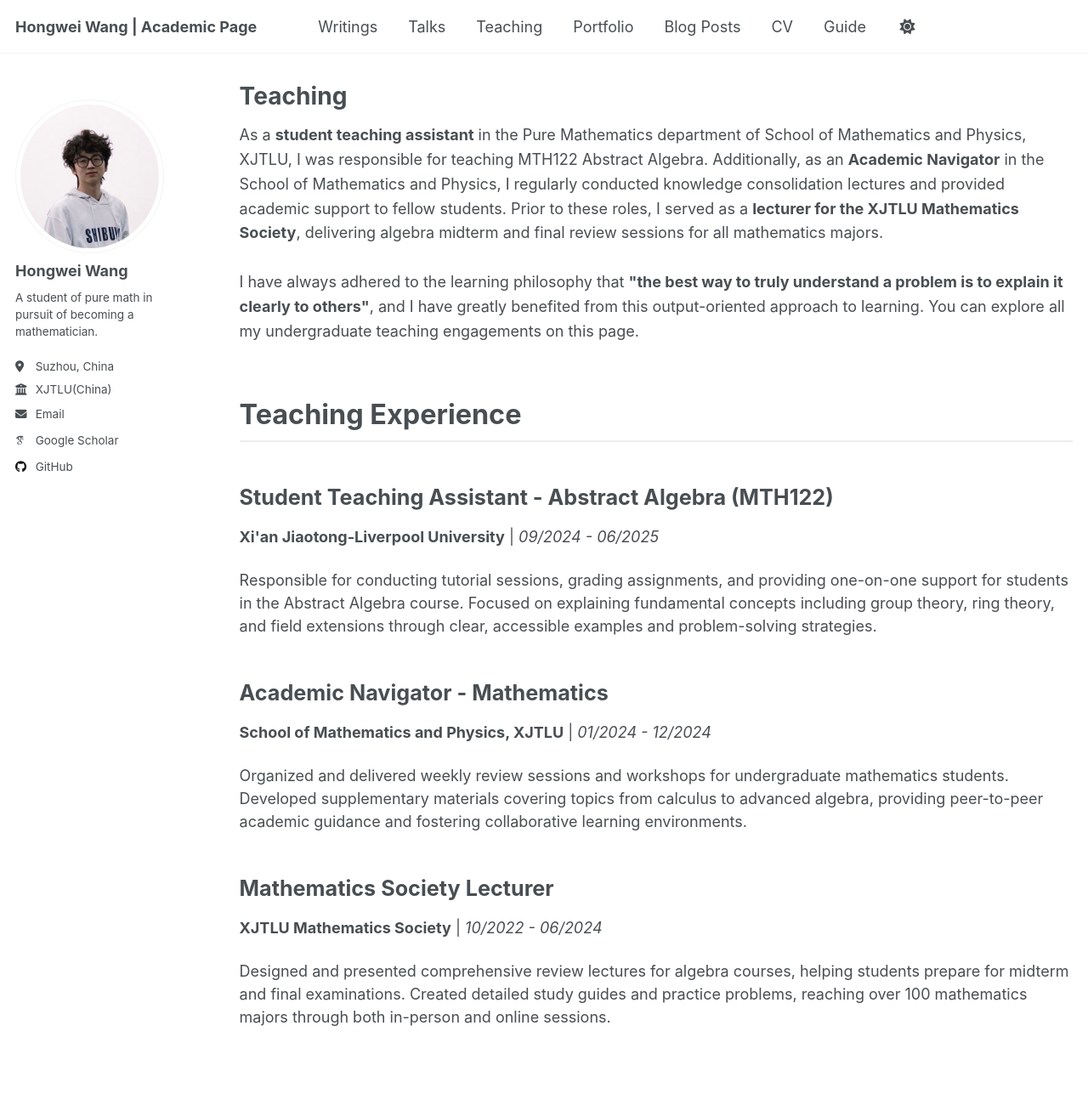
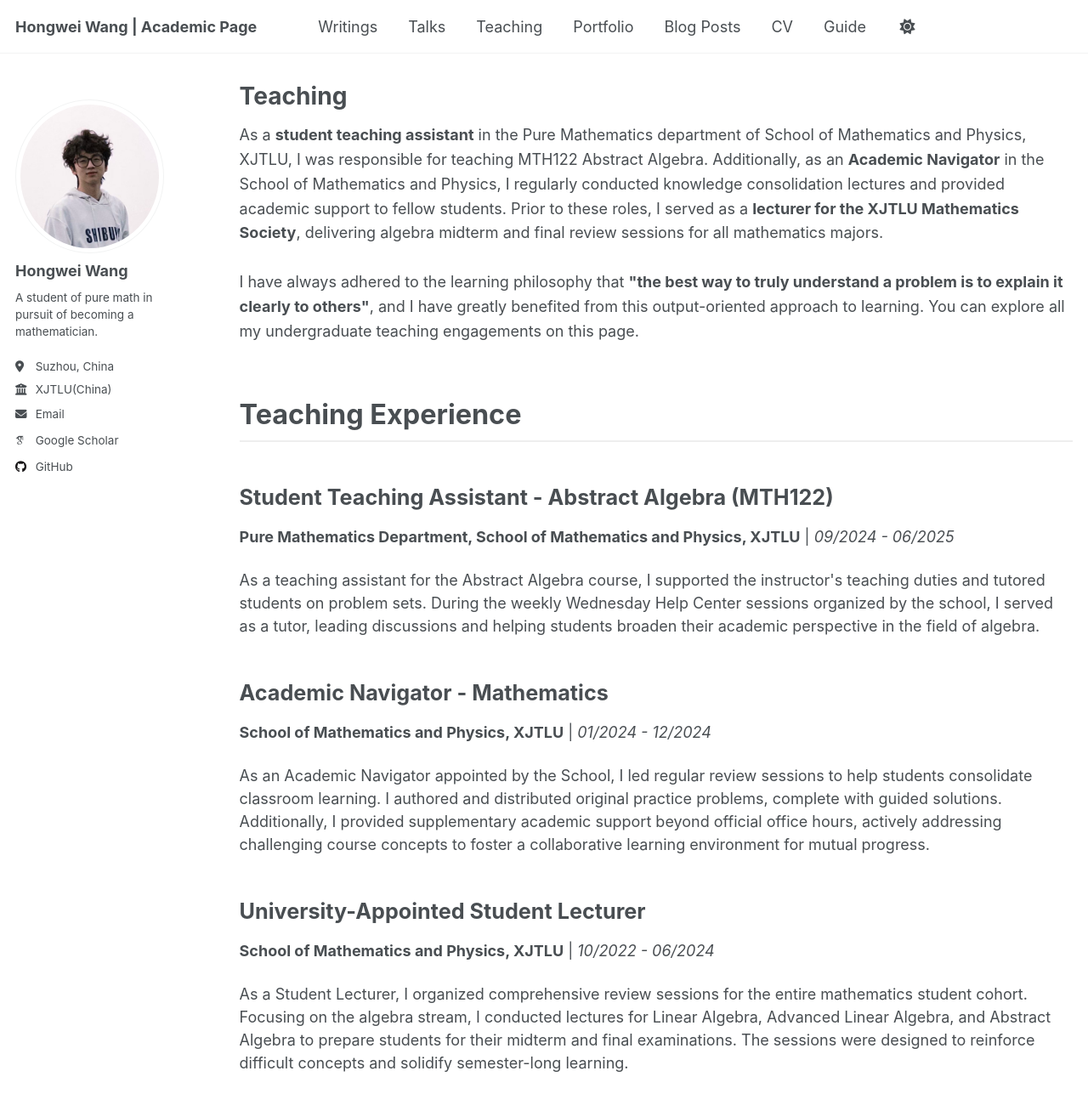
Before and after one commit to WangHongWei-AcademicPage/WangHongWei-AcademicPage.github.io, a Jekyll site: the page built from _pages/teaching.html, in a window 1280 px wide and 1400 px high. Shown: the top 1300 px of the window at 85% size. Built offline with Jekyll 4.4.1, drawn with Linux system fonts in a browser that asks for light colours; some web fonts are replaced; a script that is not in the unit is left out.

Commit message:
Update teaching.html

```diff
--- a/_pages/teaching.html
+++ b/_pages/teaching.html
@@ -13,19 +13,19 @@ I have always adhered to the learning philosophy that <strong>"the best way to t
 <div class="publications">
   <div class="publication-item">
     <h3 style="font-size: 1.4em; margin-bottom: 0.5em;">Student Teaching Assistant - Abstract Algebra (MTH122)</h3>
-    <p><strong>Xi'an Jiaotong-Liverpool University</strong> | <em>09/2024 - 06/2025</em></p>
-    <p>Responsible for conducting tutorial sessions, grading assignments, and providing one-on-one support for students in the Abstract Algebra course. Focused on explaining fundamental concepts including group theory, ring theory, and field extensions through clear, accessible examples and problem-solving strategies.</p>
+    <p><strong>Pure Mathematics Department, School of Mathematics and Physics, XJTLU</strong> | <em>09/2024 - 06/2025</em></p>
+    <p>As a teaching assistant for the Abstract Algebra course, I supported the instructor's teaching duties and tutored students on problem sets. During the weekly Wednesday Help Center sessions organized by the school, I served as a tutor, leading discussions and helping students broaden their academic perspective in the field of algebra.</p>
   </div>
 
   <div class="publication-item">
     <h3 style="font-size: 1.4em; margin-bottom: 0.5em;">Academic Navigator - Mathematics</h3>
     <p><strong>School of Mathematics and Physics, XJTLU</strong> | <em>01/2024 - 12/2024</em></p>
-    <p>Organized and delivered weekly review sessions and workshops for undergraduate mathematics students. Developed supplementary materials covering topics from calculus to advanced algebra, providing peer-to-peer academic guidance and fostering collaborative learning environments.</p>
+    <p>As an Academic Navigator appointed by the School, I led regular review sessions to help students consolidate classroom learning. I authored and distributed original practice problems, complete with guided solutions. Additionally, I provided supplementary academic support beyond official office hours, actively addressing challenging course concepts to foster a collaborative learning environment for mutual progress.</p>
   </div>
 
   <div class="publication-item">
-    <h3 style="font-size: 1.4em; margin-bottom: 0.5em;">Mathematics Society Lecturer</h3>
-    <p><strong>XJTLU Mathematics Society</strong> | <em>10/2022 - 06/2024</em></p>
-    <p>Designed and presented comprehensive review lectures for algebra courses, helping students prepare for midterm and final examinations. Created detailed study guides and practice problems, reaching over 100 mathematics majors through both in-person and online sessions.</p>
+    <h3 style="font-size: 1.4em; margin-bottom: 0.5em;">University-Appointed Student Lecturer</h3>
+    <p><strong>School of Mathematics and Physics, XJTLU</strong> | <em>10/2022 - 06/2024</em></p>
+    <p>As a Student Lecturer, I organized comprehensive review sessions for the entire mathematics student cohort. Focusing on the algebra stream, I conducted lectures for Linear Algebra, Advanced Linear Algebra, and Abstract Algebra to prepare students for their midterm and final examinations. The sessions were designed to reinforce difficult concepts and solidify semester-long learning.</p>
   </div>
 </div>
```
